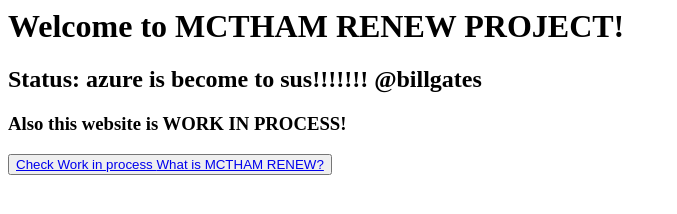
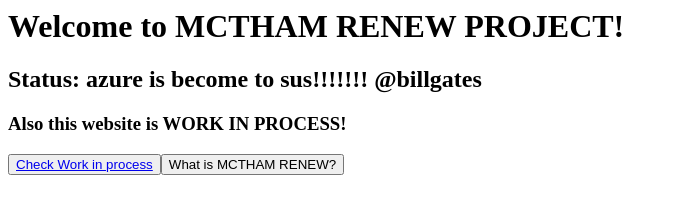
Before and after one commit to McthamRewrite/mcthamrenewprojectwebsite, a plain HTML site: page index.html in a window 1280 px wide. Shown: the whole page, without its empty margins (0-677 px from the left). Drawn offline with Linux system fonts and the light colour scheme.

Commit message:
Update index.html

```diff
--- a/index.html
+++ b/index.html
@@ -5,6 +5,6 @@
     <h2>Status: azure is become to sus!!!!!!! @billgates</h2>
     <h3>Also this website is WORK IN PROCESS!</h3>
     <a href="https://github.com/McthamRewrite/mcthamrenewproject.gq"><button>Check Work in process</button</a>
-      <a href="https://github.com/McthamRewrite/.github/blob/main/profile/README.md"<button>What is MCTHAM RENEW?</button></a>
+      <a href="https://github.com/McthamRewrite/.github/blob/main/profile/README.md"><button>What is MCTHAM RENEW?</button></a>
   </body>
 </html>
```
